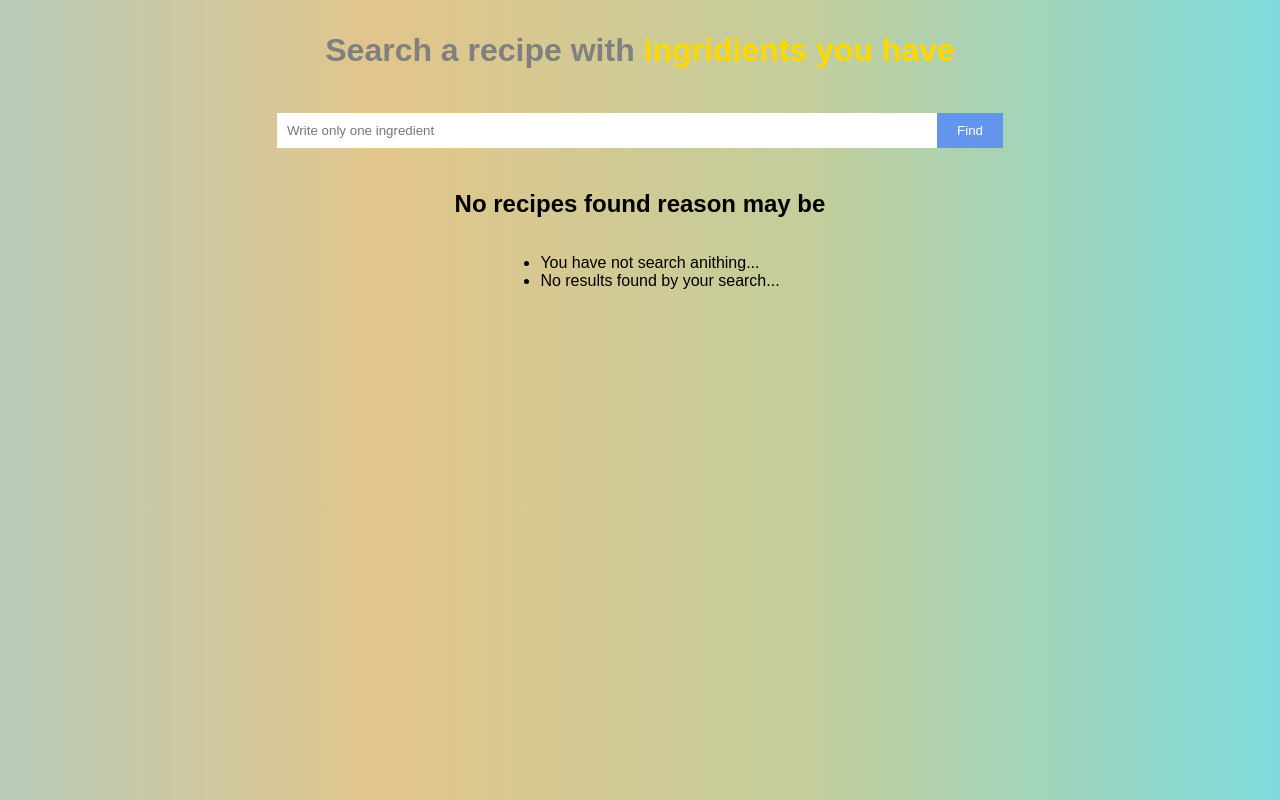
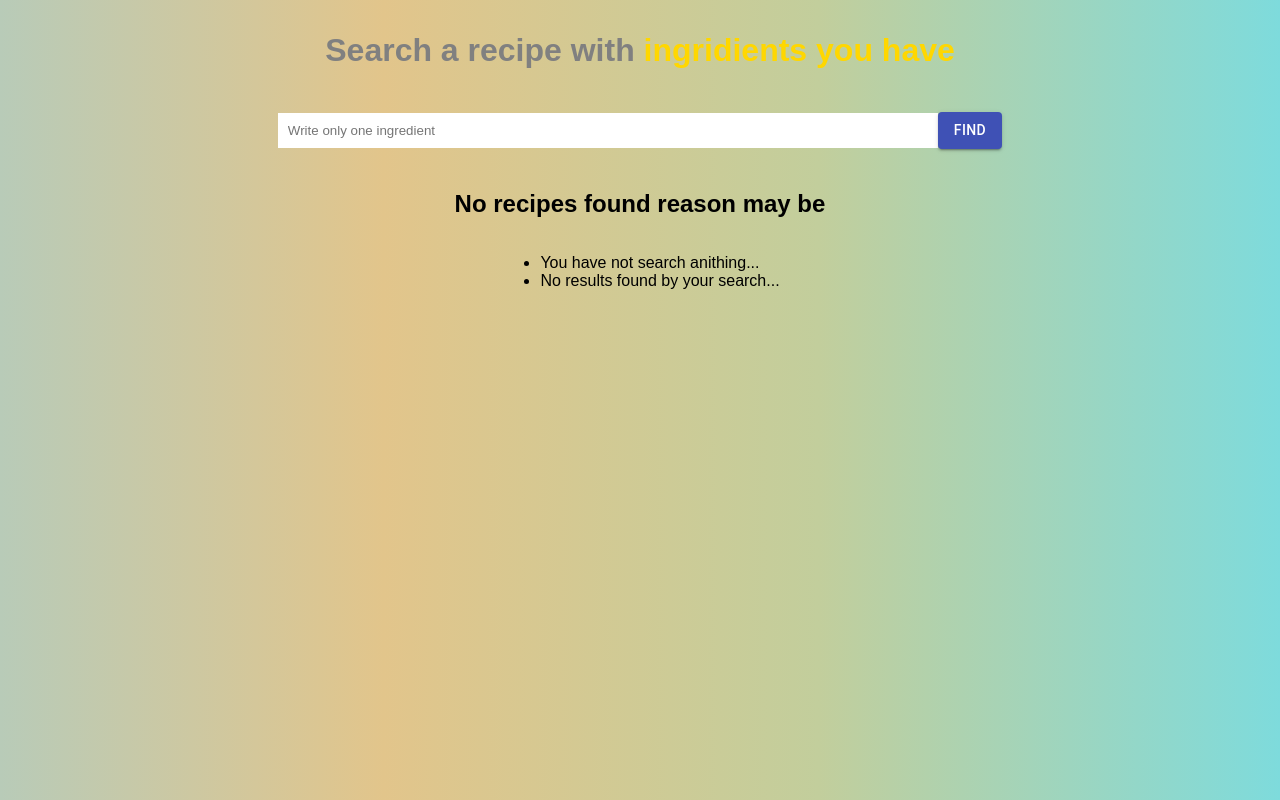
Before and after one commit to ArmenianDavid/recipes, a React (Create React App) app: page / in a window 1280 px wide. Built offline with nearby package versions, Linux system fonts and the light colour scheme.

Commit message:
Style change search button

```diff
--- a/src/App.css
+++ b/src/App.css
@@ -48,6 +48,7 @@
     border: none;
     padding: 10px 20px;
     color: white;
+    cursor: pointer;
 }
 
 .recipes {
--- a/src/App.js
+++ b/src/App.js
@@ -2,6 +2,8 @@
 import { useState } from "react";
 // components
 import List from "./Components/List/List";
+
+import Button from "@material-ui/core/Button";
 
 const App = () => {
     const APP_ID = "4c4e8990";
@@ -52,9 +54,9 @@
                     value={search}
                     onChange={handleChange}
                 />
-                <button className="search-button" type="submit">
+                <Button variant="contained" color="primary" type="submit">
                     Find
-                </button>
+                </Button>
             </form>
 
             <List loading={loading} recipes={recipes} err={err} />
```
